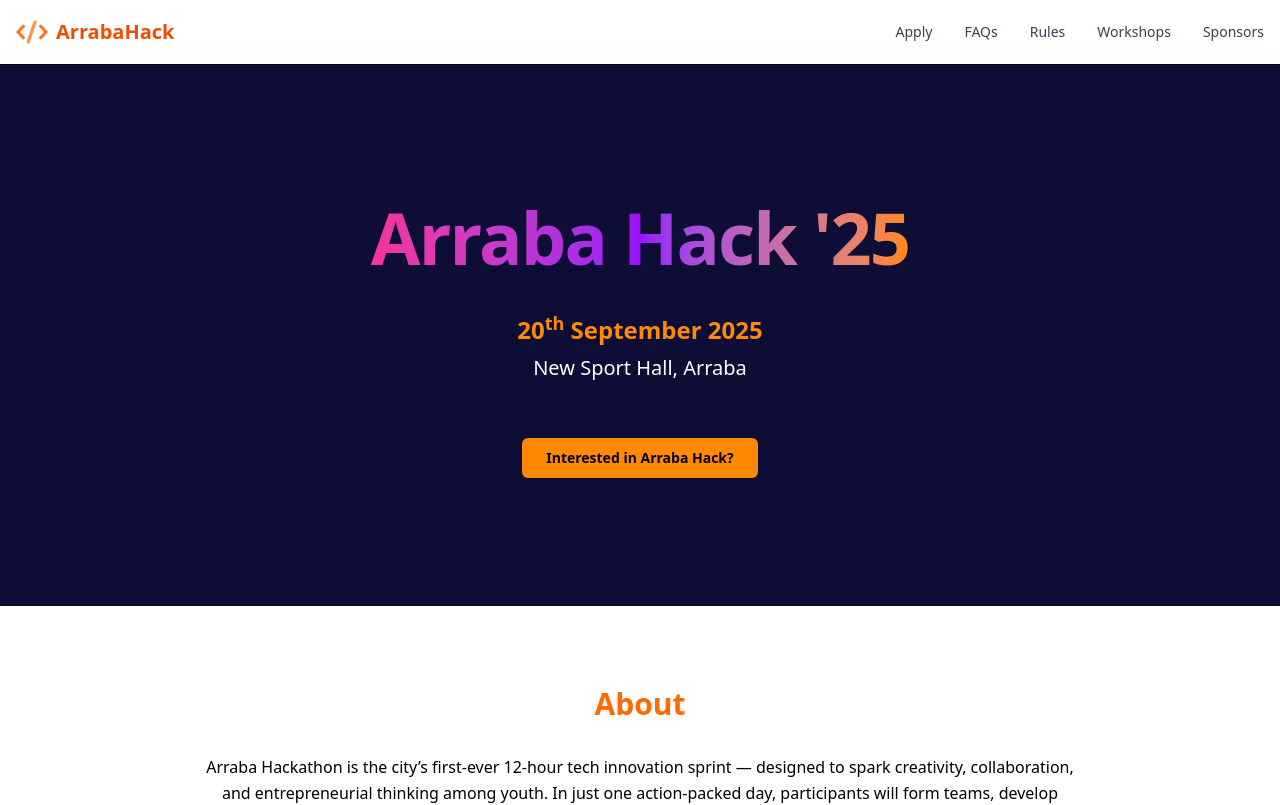
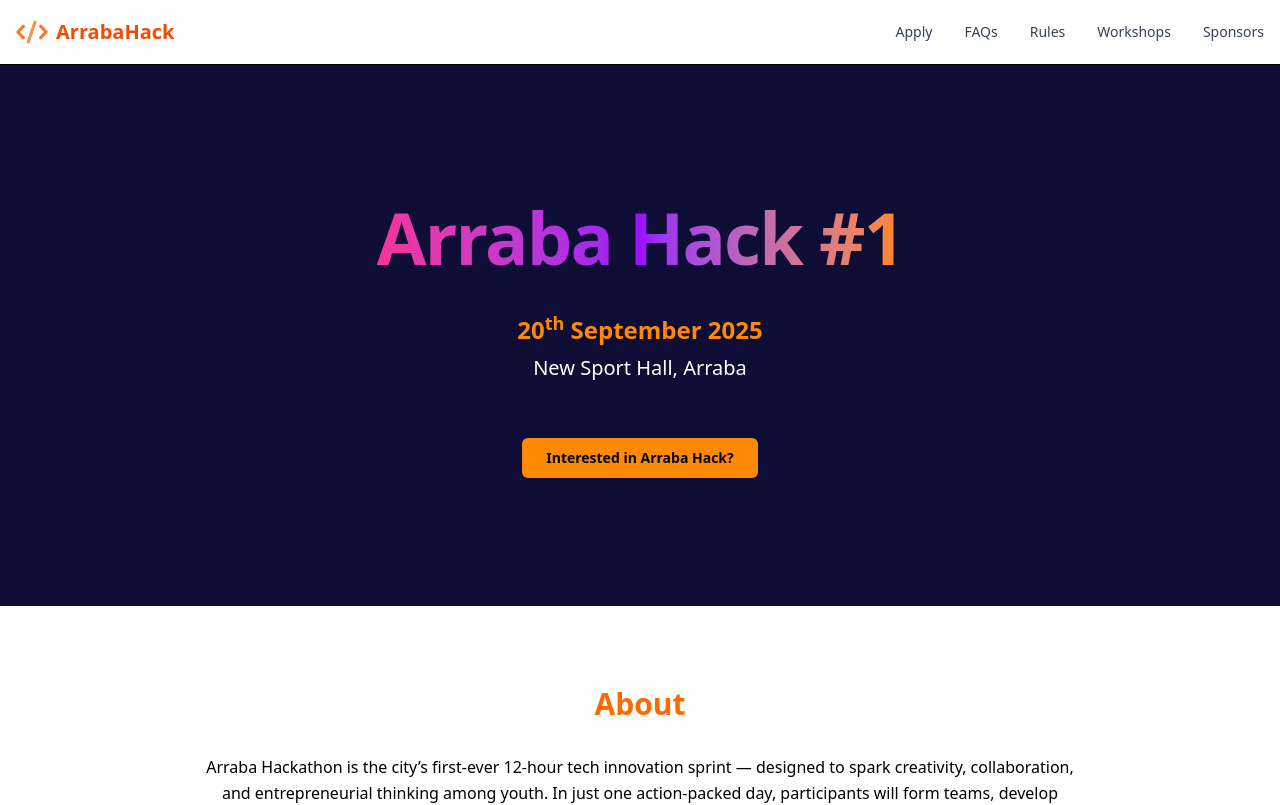
Before and after one commit to J0kErF/ArrabaHack, a Next.js app: page / in a window 1280 px wide. Shown: the top 805 px of the page. Built offline with nearby package versions, Linux system fonts and the light colour scheme.

Commit message:
update the 25 to first

```diff
--- a/app/page.tsx
+++ b/app/page.tsx
@@ -20,7 +20,7 @@ export default function HomePage() {
           <h1 className="text-4xl sm:text-6xl md:text-7xl font-extrabold leading-tight tracking-tight">
             {/* Multicolor Gradient Text */}
             <span className="bg-gradient-to-r from-pink-500 via-purple-600 to-orange-400 bg-clip-text text-transparent">
-              Arraba Hack '25
+              Arraba Hack #1
             </span>
           </h1>
 
```
